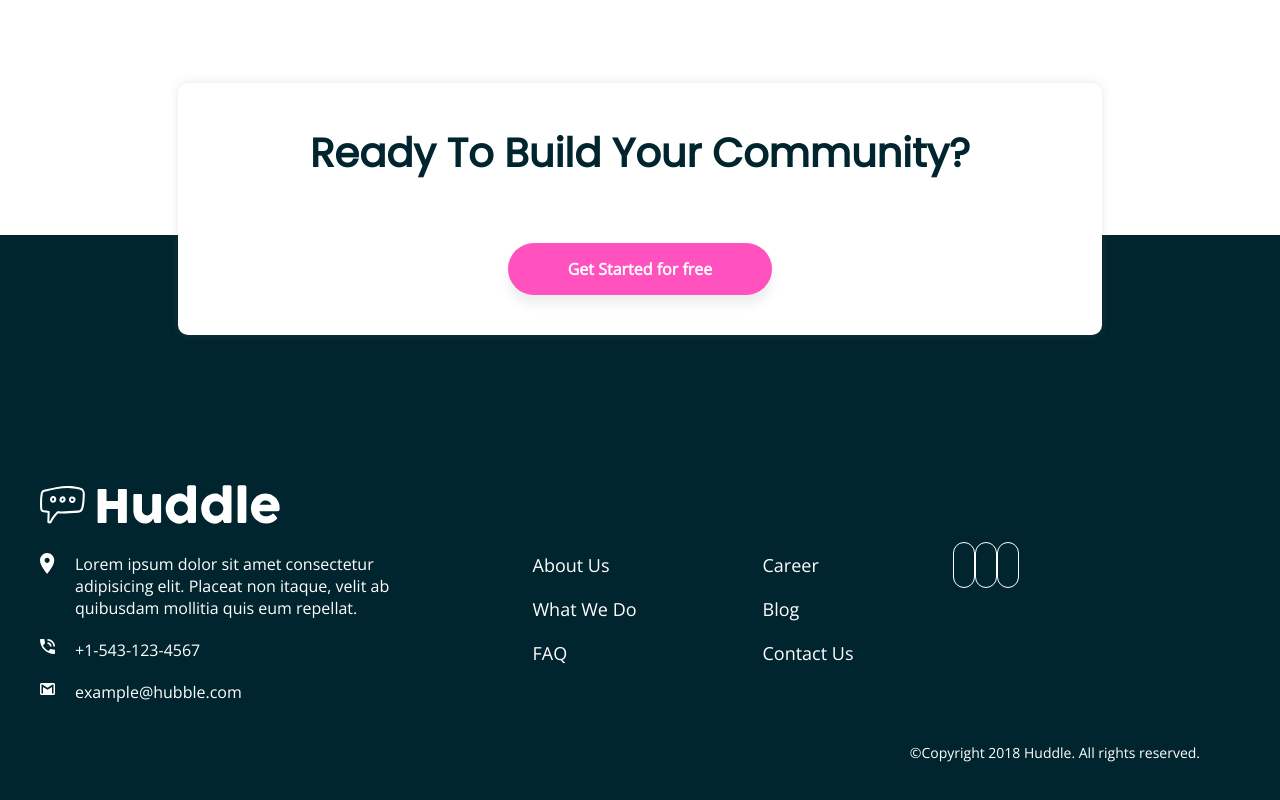
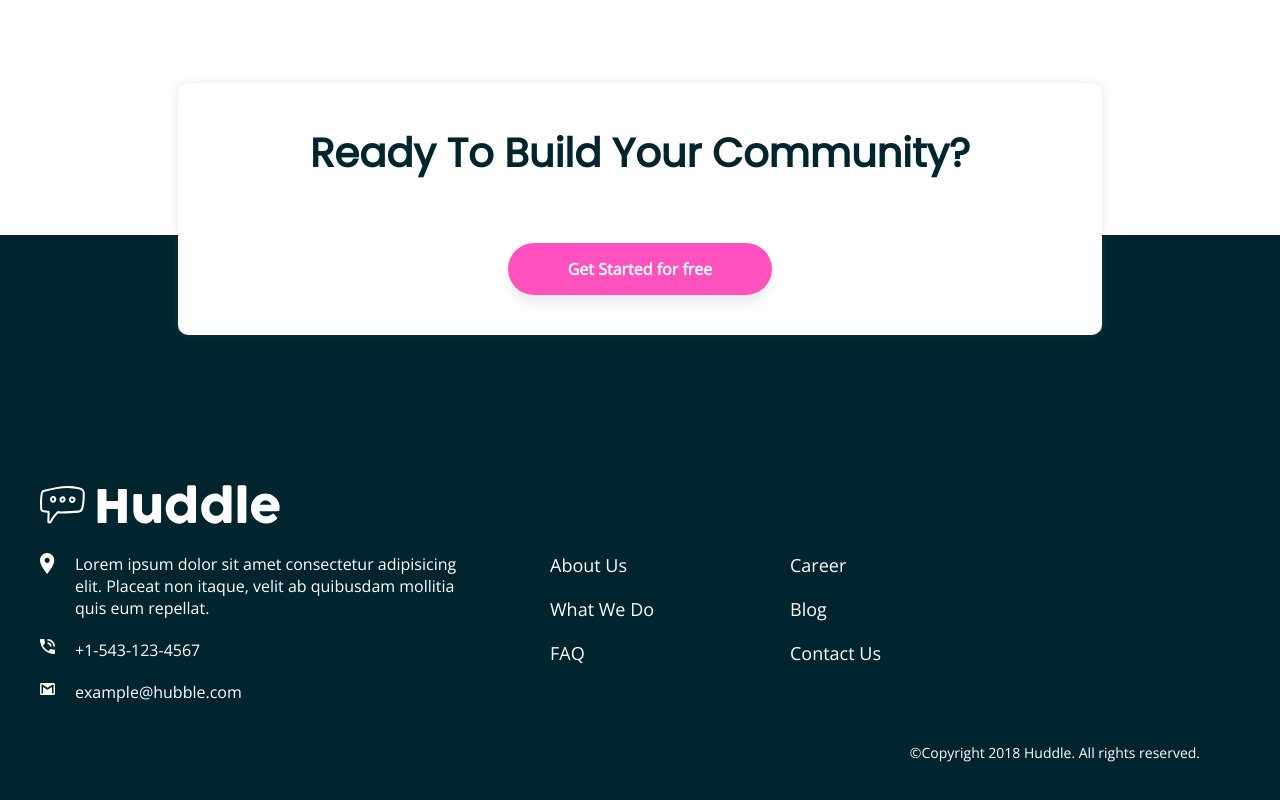
Before and after one commit to peachypeaches/wtminiproject, a plain HTML site: page index.html in a window 1280 px wide. Shown: the part 2162-2962 px from the top of the page. Drawn offline with nearby package versions, Linux system fonts and the light colour scheme.

Commit message:
changed icons

```diff
--- a/index.html
+++ b/index.html
@@ -161,19 +161,6 @@
           </ul>
         </div>
 
-        <div class="foot-d">
-          <a href="#" class="social-icons">
-            <ion-icon name="logo-facebook" class="icon"></ion-icon>
-          </a>
-
-          <a href="#" class="social-icons">
-            <ion-icon name="logo-twitter" class="icon"></ion-icon>
-          </a>
-
-          <a href="#" class="social-icons">
-            <ion-icon name="logo-instagram" class="icon"></ion-icon>
-          </a>
-        </div>
       </div>
 
       <div class="footer-credit">
--- a/style.css
+++ b/style.css
@@ -205,21 +205,7 @@ ul li {
   list-style: none;
   padding-bottom: 20px;
 }
-.icon {
-  color: white;
-  border: 1px solid white;
-  border-radius: 50px;
-  padding: 10px;
-  width: 20px;
-  height: 20px;
-}
-.icon:hover {
-  color: hsl(322, 100%, 66%);
-  border: 1px solid hsl(322, 100%, 66%);
-}
-.social-icons:hover {
-  text-decoration: none;
-}
+
 .footer-credit {
   width: 1200px;
 }
```
